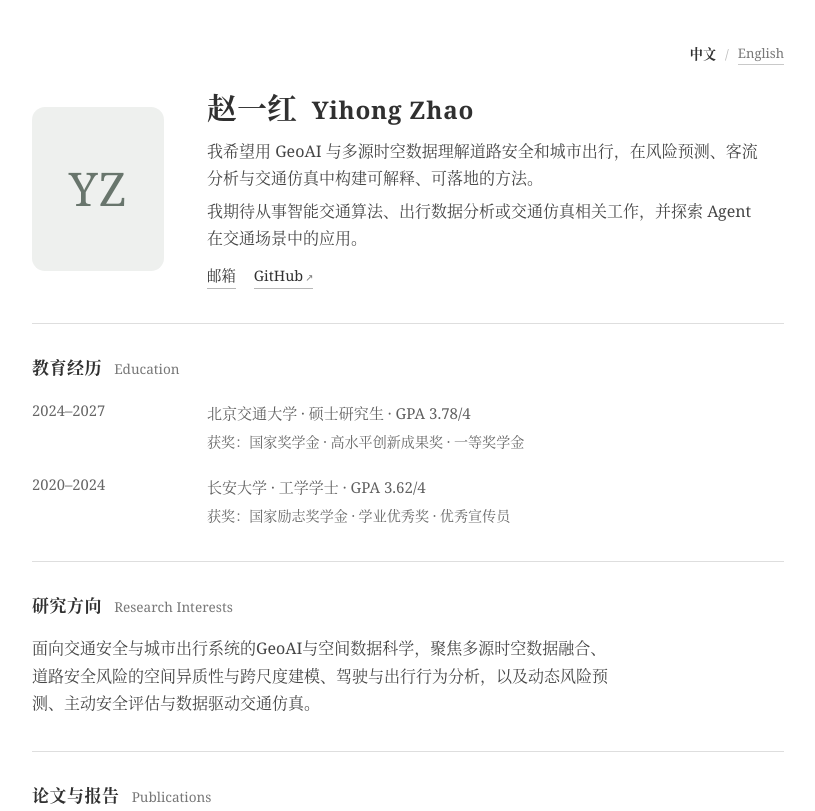
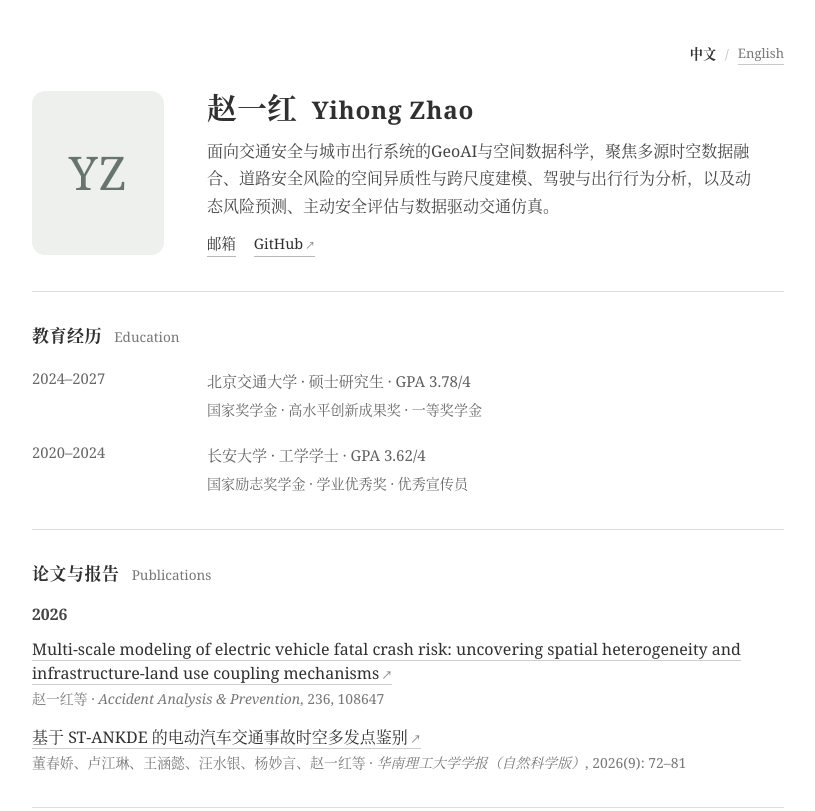
Before and after one commit to July-yh/personality, a plain HTML site: page dist/index.html in a window 1280 px wide. Shown: the top 811 px of the page, without its empty margins (148-963 px from the left). Drawn offline with Linux system fonts and the light colour scheme.

Commit message:
Update index.html

```diff
--- a/dist/index.html
+++ b/dist/index.html
@@ -20,8 +20,7 @@
         <div class="portrait-wrap"><div class="portrait-monogram" role="img" aria-label="赵一红的姓名缩写">YZ</div></div>
         <div class="intro">
           <h1><span>赵一红</span><span class="name-alt" lang="en">Yihong Zhao</span></h1>
-          <p>我希望用 GeoAI 与多源时空数据理解道路安全和城市出行，在风险预测、客流分析与交通仿真中构建可解释、可落地的方法。</p>
-          <p>我期待从事智能交通算法、出行数据分析或交通仿真相关工作，并探索 Agent 在交通场景中的应用。</p>
+          <p>面向交通安全与城市出行系统的GeoAI与空间数据科学，聚焦多源时空数据融合、道路安全风险的空间异质性与跨尺度建模、驾驶与出行行为分析，以及动态风险预测、主动安全评估与数据驱动交通仿真。</p>
           <div class="top-links"><a href="mailto:24120884@bjtu.edu.cn">邮箱</a><a href="https://github.com/July-yh" target="_blank" rel="noopener noreferrer">GitHub</a></div>
         </div>
       </header>
@@ -29,16 +28,10 @@
       <section aria-labelledby="education-heading">
         <h2 id="education-heading">教育经历 <span lang="en">Education</span></h2>
         <ol class="timeline">
-          <li><time>2024–2027</time><div><p>北京交通大学 · 硕士研究生 · GPA 3.78/4</p><p class="education-awards">获奖：国家奖学金 · 高水平创新成果奖 · 一等奖学金</p></div></li>
-          <li><time>2020–2024</time><div><p>长安大学 · 工学学士 · GPA 3.62/4</p><p class="education-awards">获奖：国家励志奖学金 · 学业优秀奖 · 优秀宣传员</p></div></li>
+          <li><time>2024–2027</time><div><p>北京交通大学 · 硕士研究生 · GPA 3.78/4</p><p class="education-awards">国家奖学金 · 高水平创新成果奖 · 一等奖学金</p></div></li>
+          <li><time>2020–2024</time><div><p>长安大学 · 工学学士 · GPA 3.62/4</p><p class="education-awards">国家励志奖学金 · 学业优秀奖 · 优秀宣传员</p></div></li>
         </ol>
       </section>
-
-      <section aria-labelledby="research-heading">
-        <h2 id="research-heading">研究方向 <span lang="en">Research Interests</span></h2>
-        <p>面向交通安全与城市出行系统的GeoAI与空间数据科学，聚焦多源时空数据融合、道路安全风险的空间异质性与跨尺度建模、驾驶与出行行为分析，以及动态风险预测、主动安全评估与数据驱动交通仿真。</p>
-      </section>
-
       <section aria-labelledby="publications-heading">
         <h2 id="publications-heading">论文与报告 <span lang="en">Publications</span></h2>
         <h3 class="post-year">2026</h3>
```
